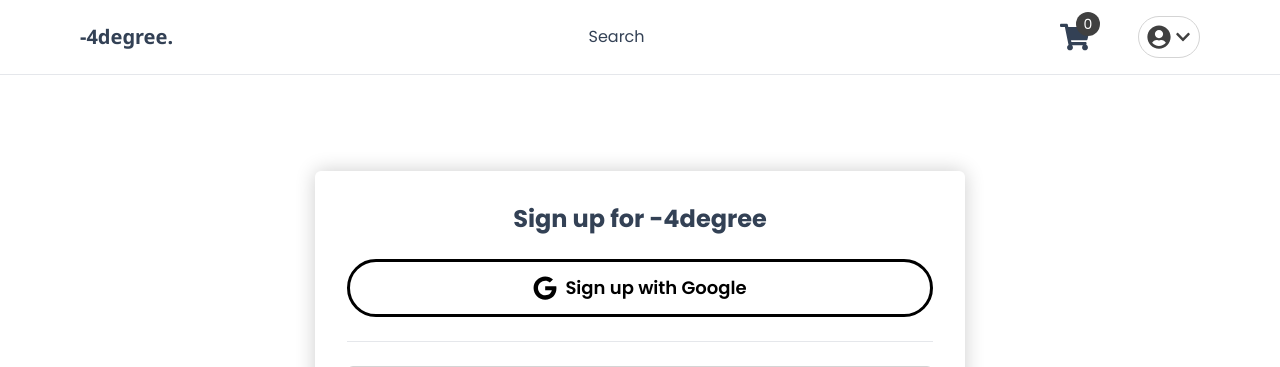
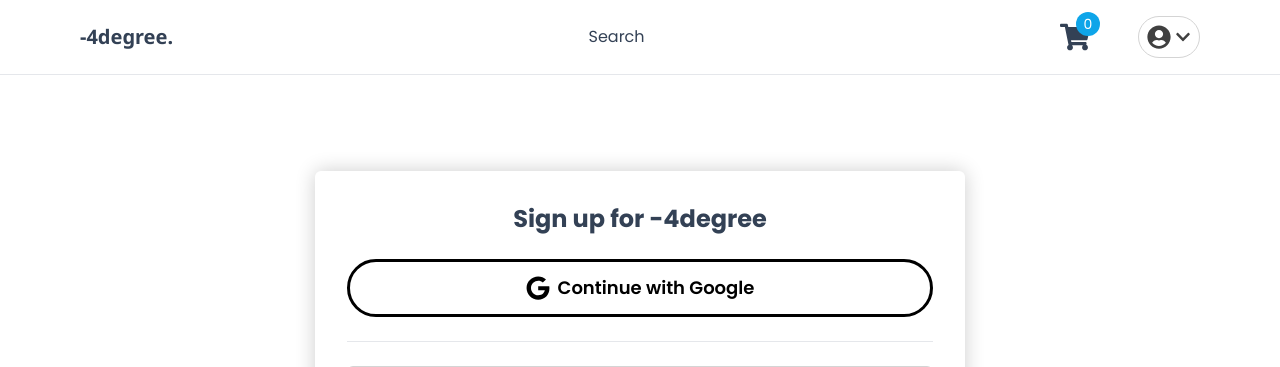
Before and after one commit to leeeyoo/e-shop, a Next.js app: page /register in a window 1280 px wide. Shown: the top 367 px of the page. Built offline with nearby package versions, Linux system fonts and the light colour scheme; no server answers.

Commit message:
feat: google oauth

```diff
--- a/app/components/nav/CartCount.tsx
+++ b/app/components/nav/CartCount.tsx
@@ -13,7 +13,7 @@
       <div className="text-3xl">
         <FaShoppingCart />
       </div>
-      <span className="absolute top-[-10px] right-[-10px] bg-neutral-700 text-white h-6 w-6 rounded-full flex items-center justify-center text-sm">{cartTotalQty}</span>
+      <span className="absolute top-[-10px] right-[-10px] bg-sky-500 text-white h-6 w-6 rounded-full flex items-center justify-center text-sm">{cartTotalQty}</span>
     </div>
    );
 }
--- a/app/components/nav/UserMenu.tsx
+++ b/app/components/nav/UserMenu.tsx
@@ -28,7 +28,7 @@
         <div
           onClick={toggleOpen}
           className="p-2 border-[1px] border-neutral-300 flex flex-row items-center gap-1 rounded-full cursor-pointer hover:shadow-md transition text-neutral-700">
-          <Avatar />
+          <Avatar src={currentUser?.image} />
           <FaChevronDown />
         </div>
         {isOpen && (
--- a/app/login/LoginForm.tsx
+++ b/app/login/LoginForm.tsx
@@ -73,7 +73,7 @@
         outline
         label="Continue with Google"
         icon={FaGoogle}
-        onClick={() => { }}
+        onClick={() => {signIn("google")}}
       />
       <hr className="bg-neutral-300 w-full h-px" />
       <Input
--- a/app/register/RegisterForm.tsx
+++ b/app/register/RegisterForm.tsx
@@ -81,9 +81,9 @@
       <Heading title="Sign up for -4degree" />
       <Button
         outline
-        label="Sign up with Google"
+        label="Continue with Google"
         icon={FaGoogle}
-        onClick={() => { }}
+        onClick={() => {signIn("google")}}
       />
       <hr className="bg-neutral-300 w-full h-px" />
       <Input
```
